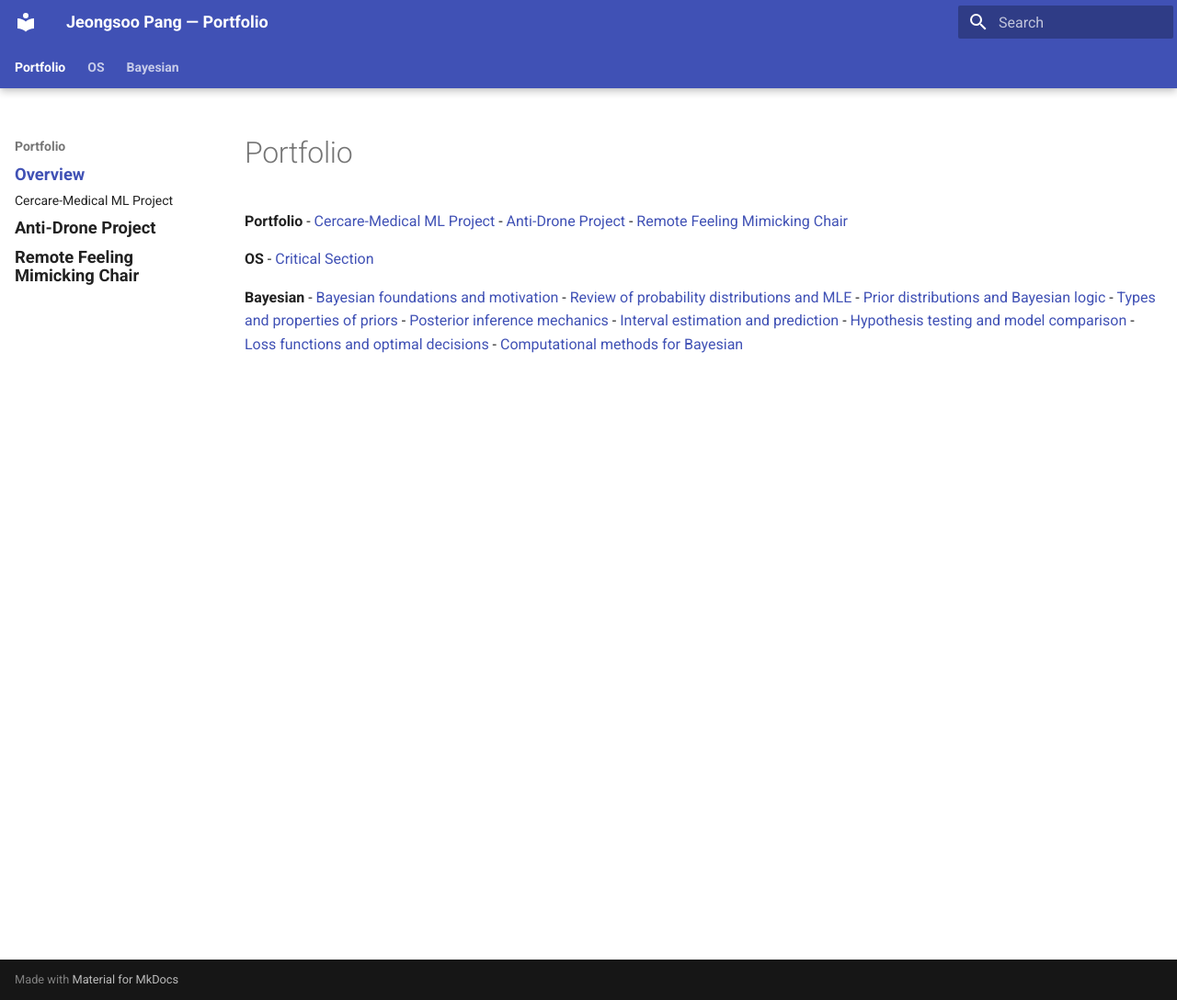
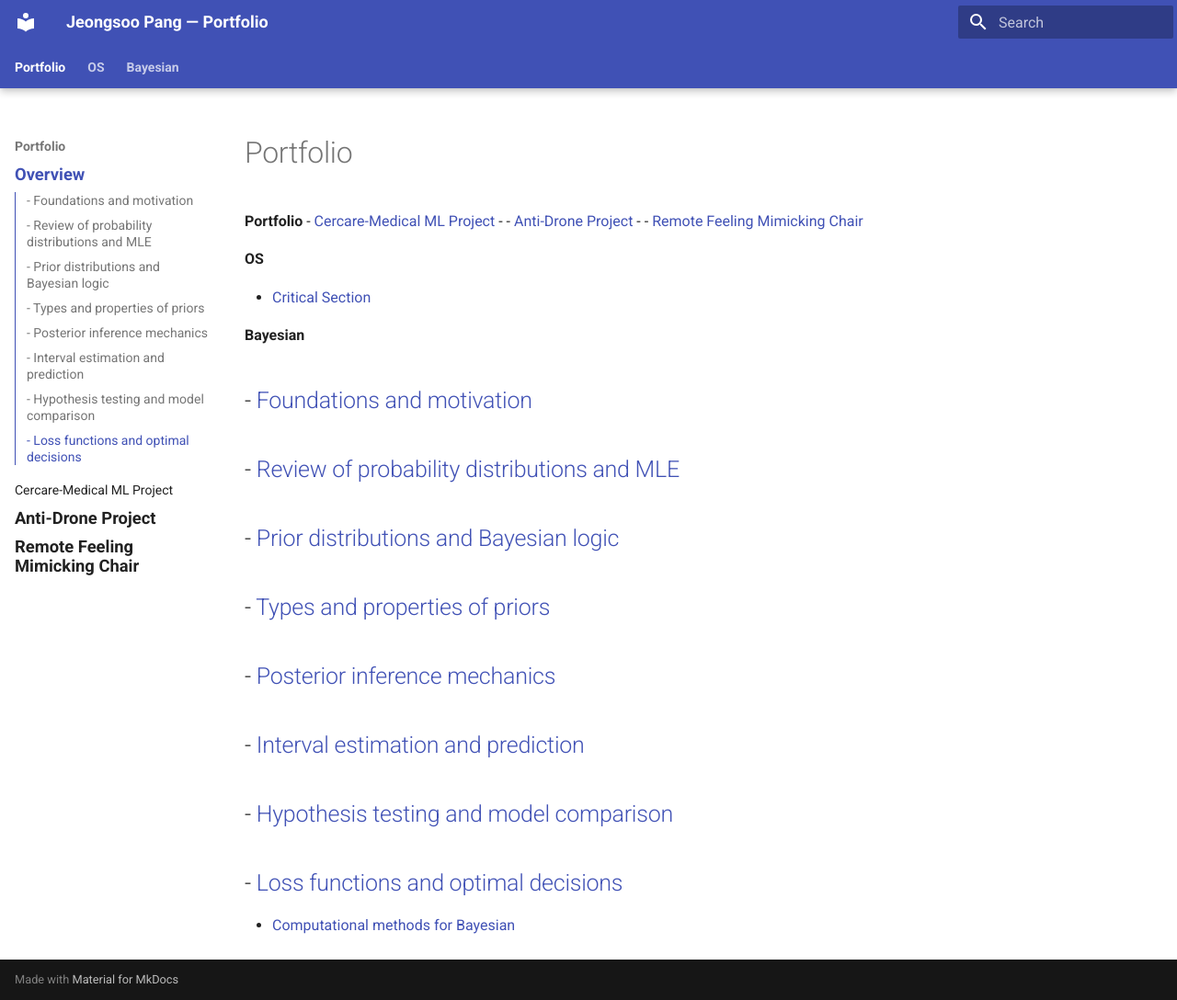
Before and after one commit to Jeongsoo-dev/ML_based_MR_CT_SeriesType_Detection, an MkDocs documentation site: the page built from docs/portfolio/index.md, in a window 1280 px wide and 1088 px high. Shown: the whole window at 92% size. Built offline with MkDocs 1.6.1 and Material for MkDocs 9.7.7, drawn with Linux system fonts in a browser that asks for light colours; some of the changed lines change nothing that is shown.

Commit message:
Update index.md

```diff
--- a/docs/portfolio/index.md
+++ b/docs/portfolio/index.md
@@ -2,19 +2,31 @@
 
 **Portfolio**
 - [Cercare-Medical ML Project](../index/)
+-
 - [Anti-Drone Project](../anti_drone/)
+-
 - [Remote Feeling Mimicking Chair](../remote_chair/)
 
 **OS**
+
 - [Critical Section](../os/critical_section/)
 
 **Bayesian**
-- [Bayesian foundations and motivation](../bayesian/foundations/)
+
+- [Foundations and motivation](../bayesian/foundations/)
+-
 - [Review of probability distributions and MLE](../bayesian/mle-review/)
+-
 - [Prior distributions and Bayesian logic](../bayesian/priors-logic/)
+-
 - [Types and properties of priors](../bayesian/priors-types/)
+-
 - [Posterior inference mechanics](../bayesian/posterior-inference/)
+-
 - [Interval estimation and prediction](../bayesian/intervals-prediction/)
+-
 - [Hypothesis testing and model comparison](../bayesian/hypothesis-models/)
+-
 - [Loss functions and optimal decisions](../bayesian/loss-decisions/)
+-
 - [Computational methods for Bayesian](../bayesian/computation/)
```
